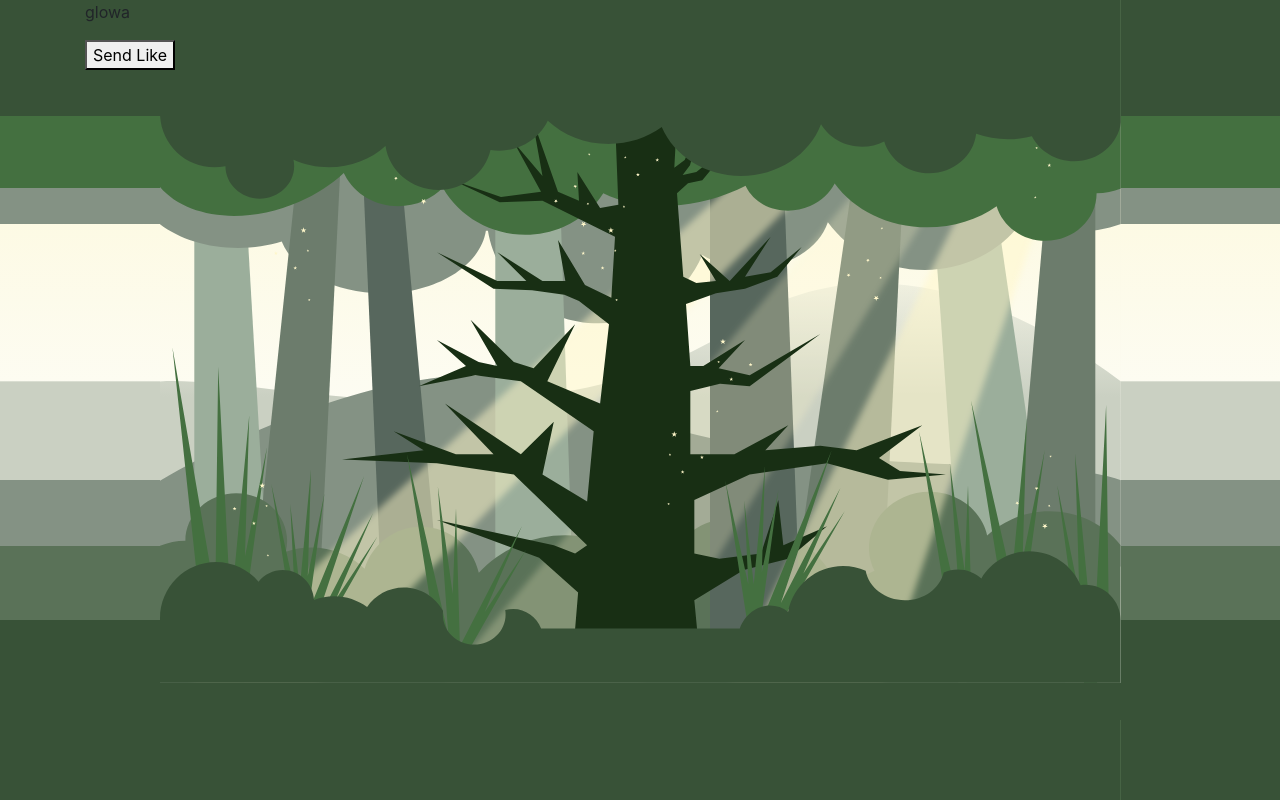
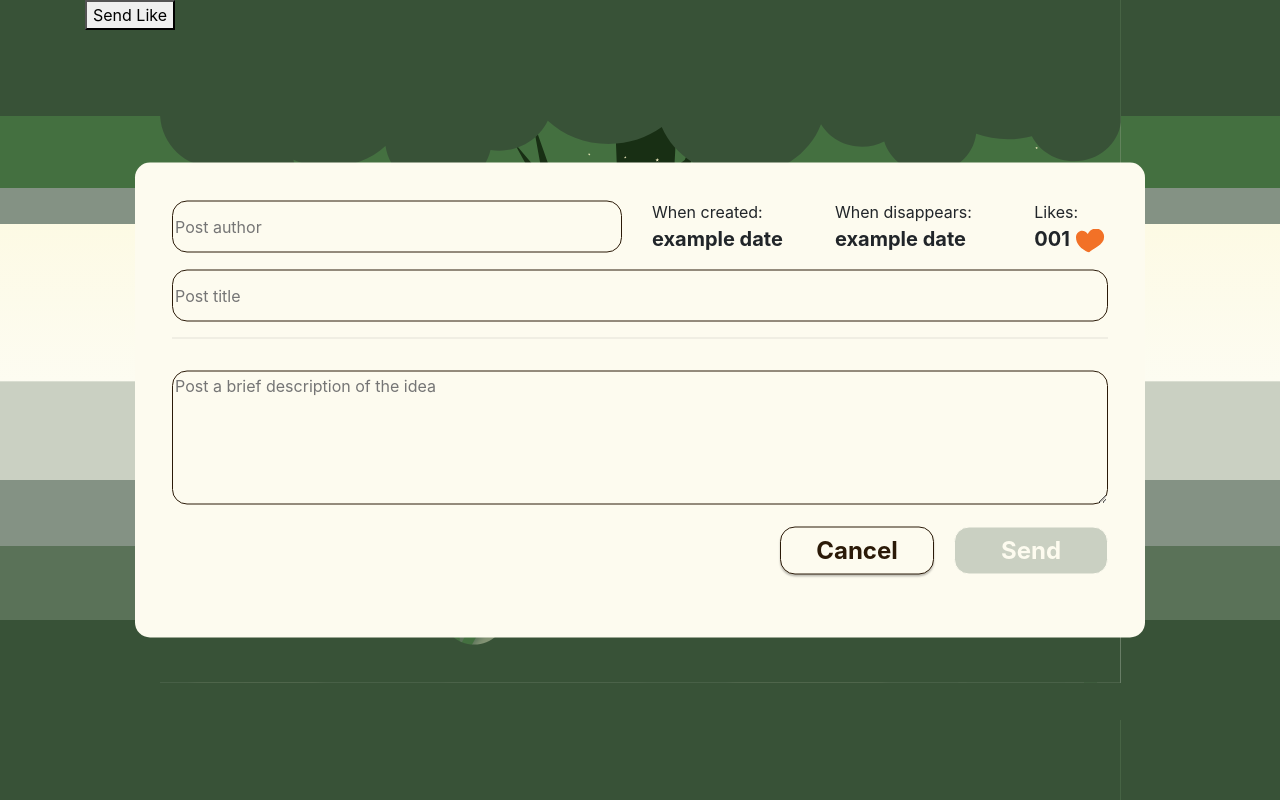
Before and after one commit to jczas/ibank, a Flask app: page / in a window 1280 px wide. Run offline with Flask 2, Linux system fonts and the light colour scheme; some libraries are stand-ins or nearby versions.

Commit message:
create form

```diff
--- a/static/css/style.css
+++ b/static/css/style.css
@@ -6,3 +6,97 @@ body {
     -webkit-background-size: 100% 100%;
     background-size: cover;
 }
+
+.center-screen {
+    position: absolute;
+    top: 50%;
+    left: 50%;
+    margin-right: -50%;
+    transform: translate(-50%, -50%);
+    height: 475px;
+    width: 1010px;
+    border-radius: 15px;
+    background-color: #FDFBEF;
+}
+
+.flex-column {
+    display: flex;
+    flex-direction: column;
+    margin: 37px;
+}
+
+.flex-row {
+    display: flex;
+    flex-direction: row;
+    column-gap: 30px;
+    align-items: center;
+    justify-content: space-between;
+}
+
+.nick-input {
+    width: 450px;
+    height: 52px;
+    background-color: #FDFBEF;
+    border-radius: 15px;
+    border: 1px solid #2B1A08;
+}
+
+.subject-input {
+    width: 936px;
+    height: 52px;
+    background-color: #FDFBEF;
+    border-radius: 15px;
+    border: 1px solid #2B1A08;
+}
+
+.description-area {
+    width: 936px;
+    height: 134px;
+    background-color: #FDFBEF;
+    border-radius: 15px;
+    border: 1px solid #2B1A08;
+}
+
+.info-label {
+    font-weight: 400;
+    font-size: 16px;
+}
+
+.info-text {
+    font-weight: 400;
+    font-size: 20px;
+}
+
+.left-right {
+    left: 37px
+}
+
+.button-group {
+    display: flex;
+    align-self: flex-end;
+    column-gap: 20px;
+}
+
+.button-send {
+    width: 154px;
+    height: 48px;
+    border: 1px solid #FDFBEF;
+    box-shadow: 0 0 0 rgba(0, 0, 0, 0.25);
+    border-radius: 15px;
+    background-color: #CAD0C2;
+    font-weight: 700;
+    font-size: 24px;
+    color: #FDFBEF;
+}
+
+.button-cancel {
+    width: 154px;
+    height: 48px;
+    border: 1px solid #2B1A08;
+    box-shadow: 0 2px 2px rgba(0, 0, 0, 0.25);
+    border-radius: 15px;
+    background-color: #FDFBEF;
+    font-weight: 700;
+    font-size: 24px;
+    color: #2B1A08;
+}
--- a/templates/index.html
+++ b/templates/index.html
@@ -4,8 +4,8 @@
 <head>
     <meta charset="utf-8"/>
     <title>Title</title>
-    <link rel="icon" href="{{ url_for('static', filename = 'svg/kier.svg') }}" type="image/svg+xml">
-
+    <link rel="icon" href="{{ url_for('static', filename = 'svg/kier.svg') }}" type="image/svg+x
+ml">
     <link rel="stylesheet" href="{{ url_for('static', filename= 'css/style.css') }}">
     <link rel="stylesheet" href="https://stackpath.bootstrapcdn.com/bootstrap/4.3.1/css/bootstrap.min.css"
           integrity="sha384-ggOyR0iXCbMQv3Xipma34MD+dH/1fQ784/j6cY/iJTQUOhcWr7x9JvoRxT2MZw1T" crossorigin="anonymous">
@@ -20,9 +20,45 @@
 <body onload="init()">
 
 <div class="container">
-    <p>glowa</p>
     <button id="sendLike" onclick="sendLike()">Send Like</button>
     <div id="message" class="block"></div>
+    <div style="visibility: visible;" class="center-screen">
+        <form method="post" class="flex-column">
+            <div class="form-group flex-row">
+                <div>
+                    <input type="text" name="nick" class="nick-input"
+                           placeholder="Post author"
+                           value="{{ request.form['nick'] }}"></input>
+                </div>
+                <div>
+                    <text class="info-label">When created:</text>
+                    <text class="info-text"><b>example date</b></text>
+                </div>
+                <div>
+                    <text class="info-label">When disappears:</text>
+                    <text class="info-text"><b>example date</b></text>
+                </div>
+                <div>
+                    <text class="info-label">Likes:</text>
+                    <text class="info-text"><b>001</b>&#09<img src="static/svg/kier.svg"/></text>
+                </div>
+            </div>
+            <div class="form-group">
+                <input type="text" name="subject" class="subject-input"
+                       placeholder="Post title"
+                       value="{{ request.form['subject'] }}"></input>
+                <hr>
+            </div>
+            <div class="form-group left-right">
+                    <textarea name="description" placeholder="Post a brief description of the idea"
+                              class="description-area">{{ request.form['body'] }}</textarea>
+            </div>
+            <div class="form-group button-group">
+                <button type="cancel" class="button-cancel">Cancel</button>
+                <button type="submit" class="button-send">Send</button>
+            </div>
+        </form>
+    </div>
 </div>
 </body>
 </html>
```
